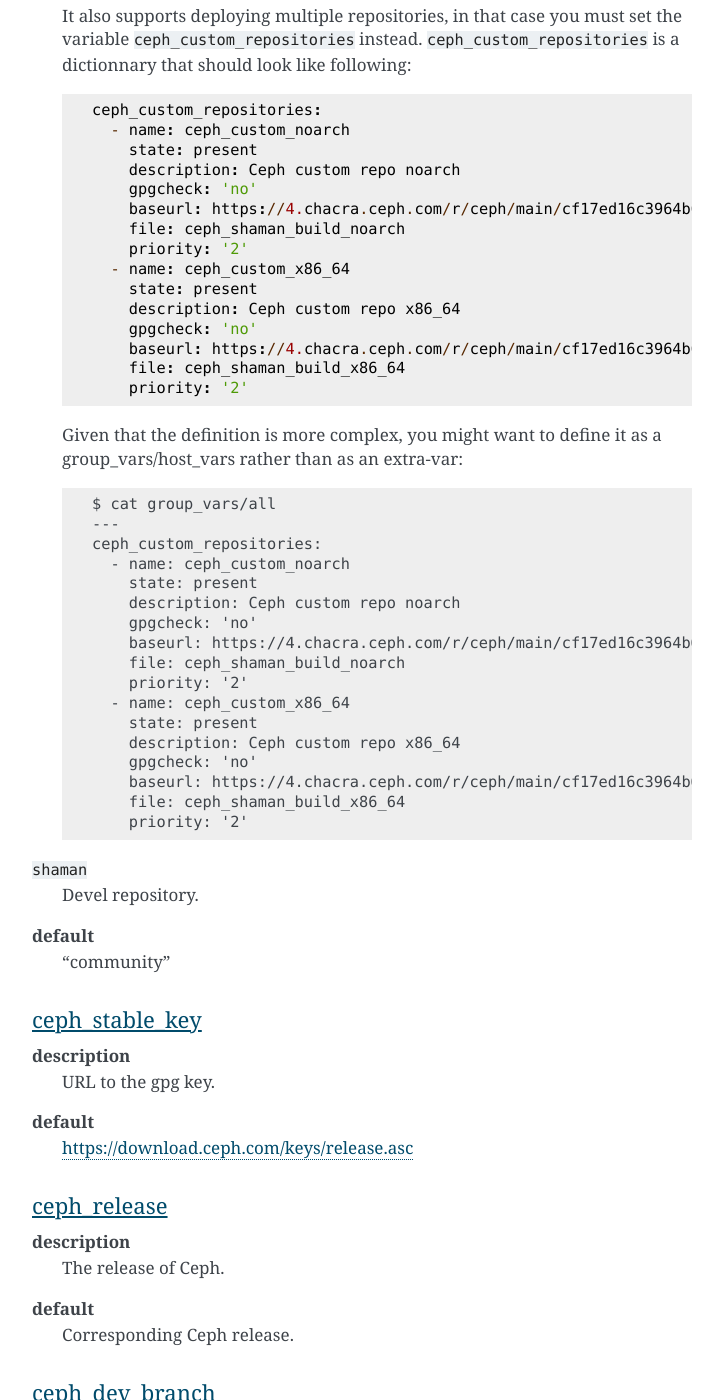
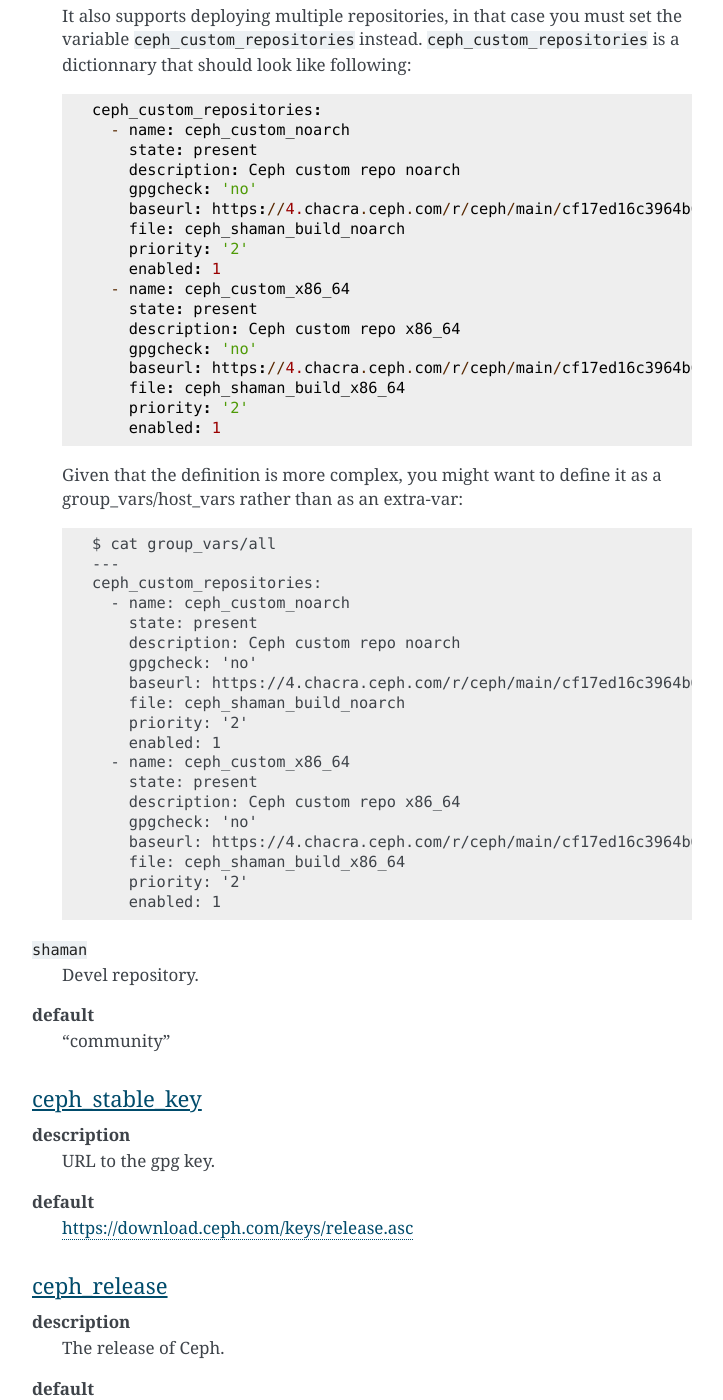
Before and after one commit to ceph/cephadm-ansible, a Sphinx documentation site: the page built from doc/source/index.rst, in a window 1280 px wide and 1400 px high, scrolled down 4744 px. Shown: the whole window, without its empty margins (388-1111 px from the left). Built offline with Sphinx 7.4.7, drawn with Linux system fonts in a browser that asks for light colours.

Commit message:
preflight: custom repositories improvements
Support 'enabled' parameter so one can choose to enable or disable
a repository.
Add a check if baseurl is not defined.

Closes: https://bugzilla.redhat.com/show_bug.cgi?id=2097680

Signed-off-by: Guillaume Abrioux <gabrioux@redhat.com>
(cherry picked from commit d13b9a1dc17c3758292d20d8a3d18f51a5e42f3a)

```diff
--- a/cephadm-preflight.yml
+++ b/cephadm-preflight.yml
@@ -116,6 +116,7 @@
                 state: "{{ custom_repo_state | default('present') }}"
                 gpgkey: "{{ custom_repo_gpgkey | default(omit) }}"
                 baseurl: "{{ custom_repo_url }}"
+                enabled: "{{ custom_repo_enabled | default(1) }}"
                 file: ceph_custom
                 priority: '2'
           when: ceph_custom_repositories is undefined
@@ -130,6 +131,7 @@
             baseurl: "{{ item.baseurl }}"
             file: "{{ item.ceph_custom | default(omit) }}"
             priority: "{{ item.priority | default(omit) }}"
+            enabled: "{{ custom_repo_enabled | default(1) }}"
           register: result
           until: result is succeeded
           loop: "{{ ceph_custom_repositories }}"
--- a/doc/source/index.rst
+++ b/doc/source/index.rst
@@ -134,6 +134,7 @@ ceph_origin
         baseurl: https://4.chacra.ceph.com/r/ceph/main/cf17ed16c3964b635e9b6c22e607ea5672341c5c/centos/8/flavors/default/noarch
         file: ceph_shaman_build_noarch
         priority: '2'
+        enabled: 1
       - name: ceph_custom_x86_64
         state: present
         description: Ceph custom repo x86_64
@@ -141,6 +142,7 @@ ceph_origin
         baseurl: https://4.chacra.ceph.com/r/ceph/main/cf17ed16c3964b635e9b6c22e607ea5672341c5c/centos/8/flavors/default/x86_64
         file: ceph_shaman_build_x86_64
         priority: '2'
+        enabled: 1
 
   Given that the definition is more complex, you might want to define it as a group_vars/host_vars rather than as an extra-var::
 
@@ -154,6 +156,7 @@ ceph_origin
         baseurl: https://4.chacra.ceph.com/r/ceph/main/cf17ed16c3964b635e9b6c22e607ea5672341c5c/centos/8/flavors/default/noarch
         file: ceph_shaman_build_noarch
         priority: '2'
+        enabled: 1
       - name: ceph_custom_x86_64
         state: present
         description: Ceph custom repo x86_64
@@ -161,6 +164,7 @@ ceph_origin
         baseurl: https://4.chacra.ceph.com/r/ceph/main/cf17ed16c3964b635e9b6c22e607ea5672341c5c/centos/8/flavors/default/x86_64
         file: ceph_shaman_build_x86_64
         priority: '2'
+        enabled: 1
 
 
 ``shaman``
```
Also changed, not shown: 1 other file.
